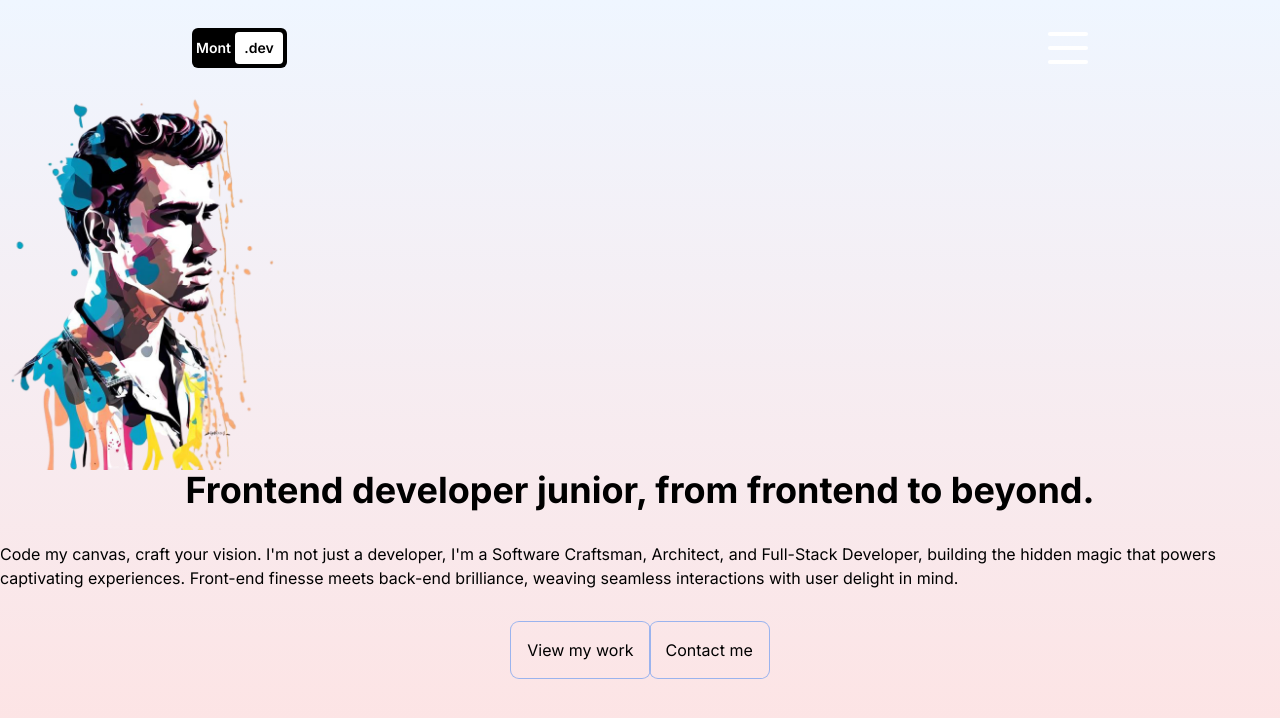
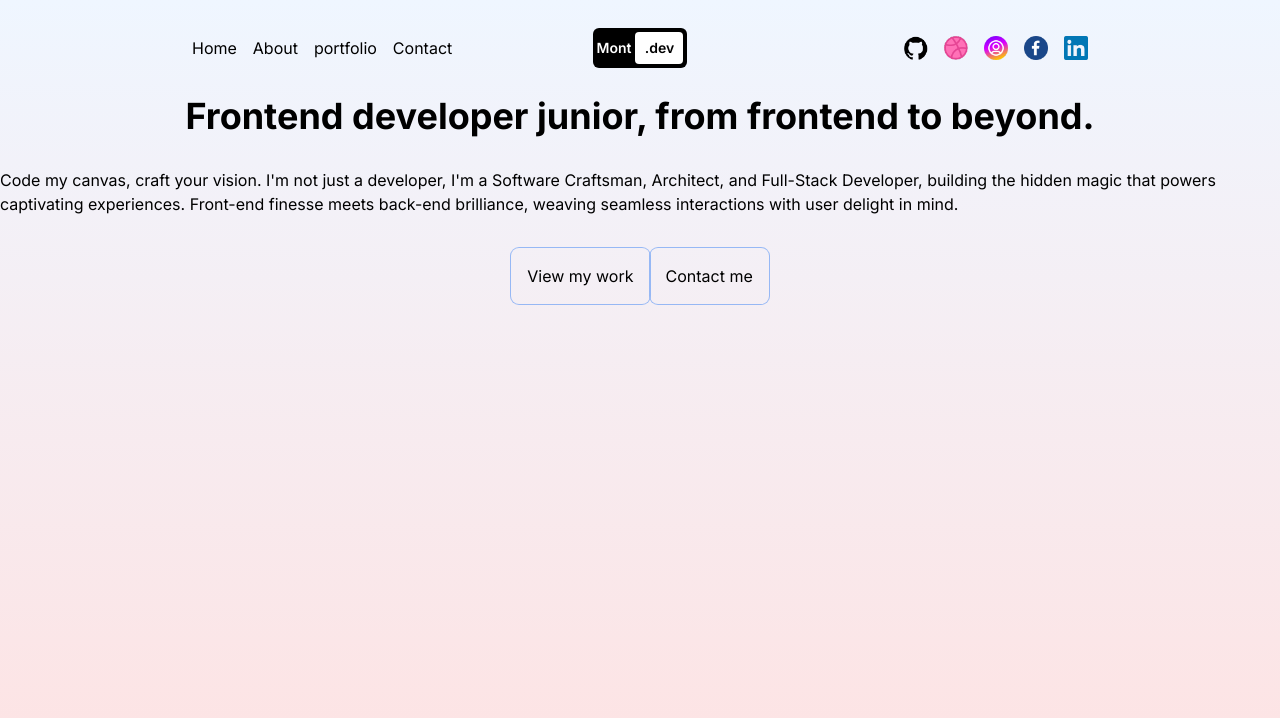
Before and after one commit to montsegv-2/next-portafolio, a Next.js app: page / in a window 1280 px wide. Shown: the top 718 px of the page. Built offline with nearby package versions, Linux system fonts and the light colour scheme.

Commit message:
Add navLink component

```diff
--- a/src/app/layout.js
+++ b/src/app/layout.js
@@ -5,7 +5,7 @@ import "./globals.css";
 const inter = Inter({ subsets: ["latin"] });
 
 export const metadata = {
-  title: "Lama Dev Portfolio App",
+  title: "Mont Dev Portfolio App",
   description: "Generated by create next app",
 };
 
--- a/src/app/page.jsx
+++ b/src/app/page.jsx
@@ -5,7 +5,7 @@ const Homepage = () => {
     <div className="h-full flex flex-col">
       {/* IMAGE CONTAINER */}
       <div className="h-1/2 relative">
-        <Image src="/hero.png" alt="profile photo" width={300} height={300} />
+        <Image src="/hero.png" alt="profile photo" fill />
       </div>
       {/* TEXT CONTAINER */}
       <div className="h-1/2 flex flex-col gap-8 items-center justify-center">
--- /dev/null
+++ b/src/components/navLink.jsx
@@ -0,0 +1,18 @@
+"use client";
+
+import Link from "next/link";
+import { usePathname } from "next/navigation";
+
+const NavLink = ({ link }) => {
+  const pathName = usePathname();
+
+  console.log(pathName);
+
+  return (
+    <Link className="" href={link.url}>
+      {link.title}
+    </Link>
+  );
+};
+
+export default NavLink;
--- a/src/components/navbar.jsx
+++ b/src/components/navbar.jsx
@@ -1,7 +1,9 @@
 "use client";
 
 import Link from "next/link";
+import Image from "next/image";
 import { useState } from "react";
+import NavLink from "./navLink";
 
 const links = [
   { url: "/", title: "Home" },
@@ -15,8 +17,14 @@ const Navbar = () => {
 
   return (
     <div className="h-full flex items-center justify-between px-4 sm:px-8 md:px-12 lg:px-20 xl:px-48">
+      {/* LINKS */}
+      <div className="hidden md:flex gap-4 w-1/3">
+        {links.map((link) => (
+          <NavLink link={link} key={link.title} />
+        ))}
+      </div>
       {/* LOGO */}
-      <div className="">
+      <div className="md:hidden lg:flex w-1/3 justify-center">
         <Link
           href="/"
           className="text-sm bg-black rounded-md p-1 font-semibold flex items-center justify-center"
@@ -27,8 +35,26 @@ const Navbar = () => {
           </span>
         </Link>
       </div>
+      {/* SOCIAL MEDIA */}
+      <div className="hidden md:flex gap-4 w-1/3 justify-end">
+        <Link href="/">
+          <Image src="/github.png" alt="" width={24} height={24} />
+        </Link>
+        <Link href="/">
+          <Image src="/dribbble.png" alt="" width={24} height={24} />
+        </Link>
+        <Link href="/">
+          <Image src="/instagram.png" alt="" width={24} height={24} />
+        </Link>
+        <Link href="/">
+          <Image src="/facebook.png" alt="" width={24} height={24} />
+        </Link>
+        <Link href="/">
+          <Image src="/linkedin.png" alt="" width={24} height={24} />
+        </Link>
+      </div>
       {/* RESPONSIVE MENU */}
-      <div className="">
+      <div className="md:hidden">
         {/* MENU BUTTON */}
         <button
           className="w-10 h-8 flex flex-col justify-between z-50 relative"
```
